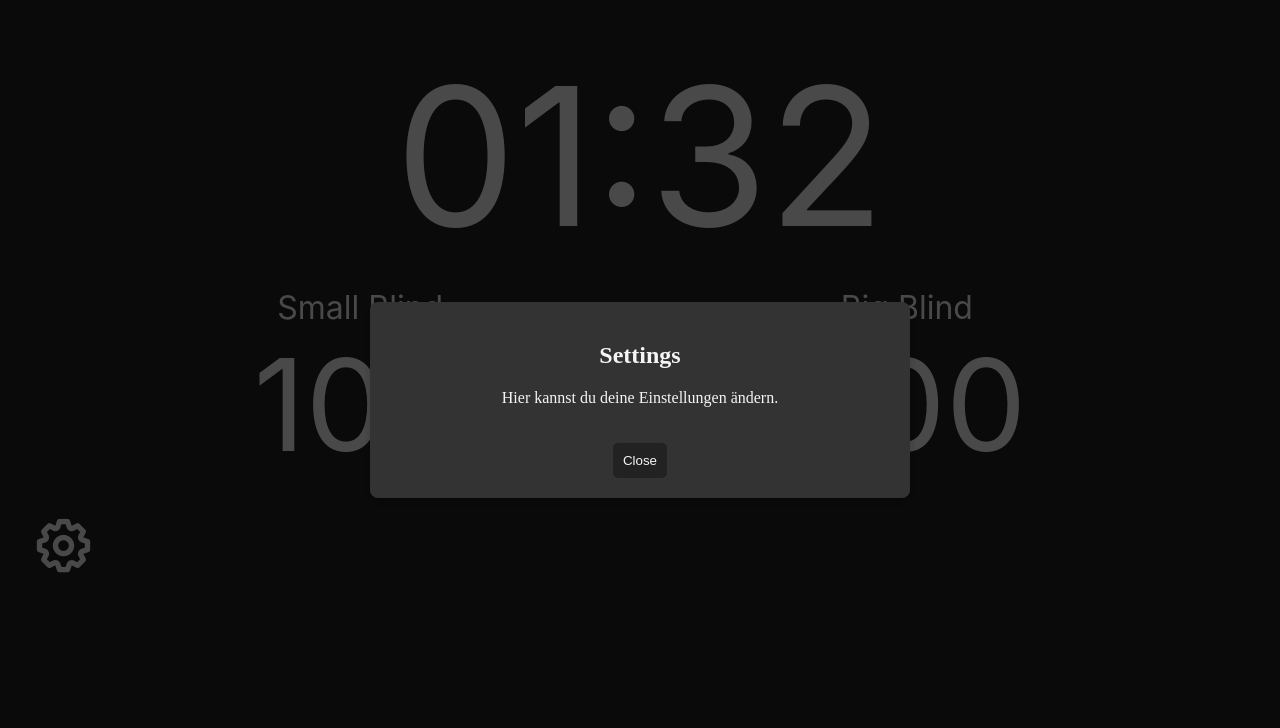
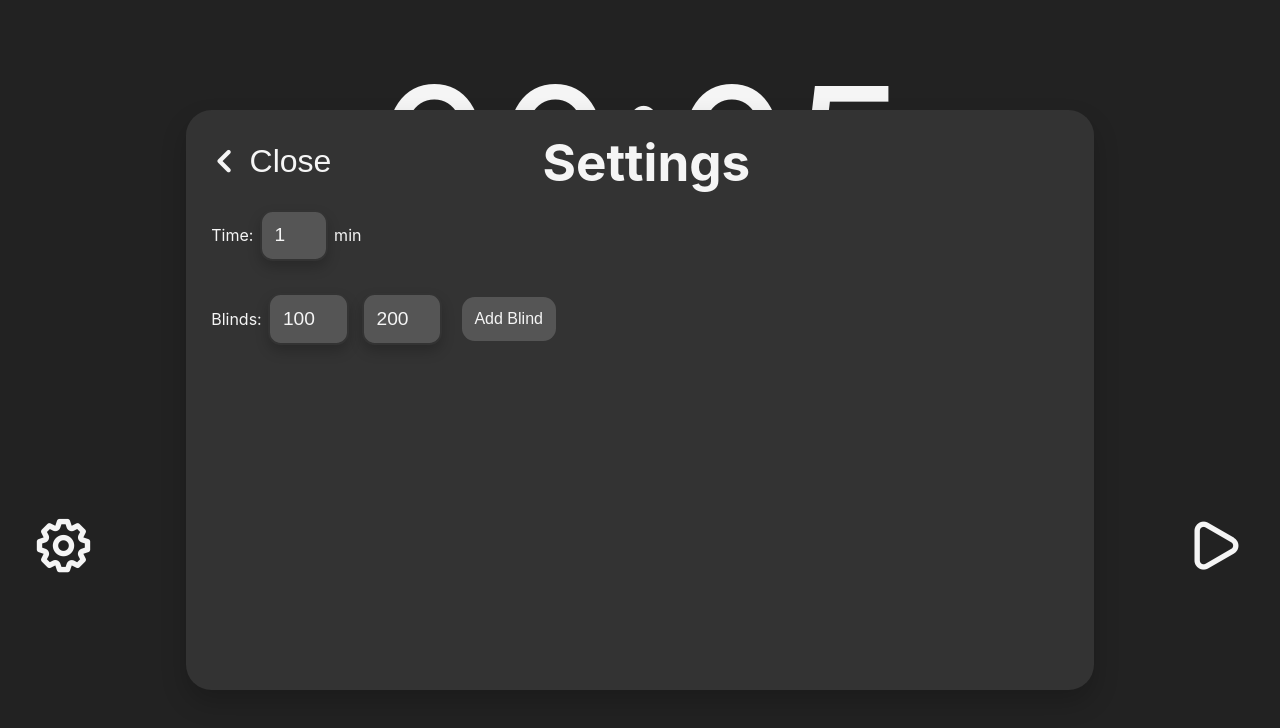
Before and after one commit to domifar/PokertimerClient, a React (Vite) app: page / in a window 1280 px wide. Both pictures are taken after a click on the button 63 px from the left and 545 px from the top of the page. Shown: the top 728 px of the page. Built offline with nearby package versions, Linux system fonts and the light colour scheme.

Commit message:
savecommit

```diff
--- a/dev-dist/sw.js
+++ b/dev-dist/sw.js
@@ -82,7 +82,7 @@ define(['./workbox-54d0af47'], (function (workbox) { 'use strict';
     "revision": "3ca0b8505b4bec776b69afdba2768812"
   }, {
     "url": "index.html",
-    "revision": "0.9flmg8grna8"
+    "revision": "0.mv40iesoei"
   }], {});
   workbox.cleanupOutdatedCaches();
   workbox.registerRoute(new workbox.NavigationRoute(workbox.createHandlerBoundToURL("index.html"), {
--- a/src/App.jsx
+++ b/src/App.jsx
@@ -5,12 +5,17 @@ import Blinds from './components/Blinds'
 import Settings from './components/Settings'
 
 function App() {
+  const [time, setTime] = useState(1)
+  const [isPaused, setIsPaused] = useState(true)
+  const [blind, setBlind] = useState(null)
+  const [blinds, setBlinds] = useState(null)
+
   return (
     <>
       <div id='main'>
-        <Timer time={100}/>
-        <Blinds />
-        <Settings />
+        <Timer time={time} stopTimer={isPaused} setBlind={setBlind} blinds={blinds}/>
+        <Blinds blind={blind}/>
+        <Settings time={time} setNewTime={setTime} setIsPaused={setIsPaused} setBlinds={setBlinds}/>
       </div>
     </>
   )
--- a/src/components/Blinds.jsx
+++ b/src/components/Blinds.jsx
@@ -1,15 +1,16 @@
+import { useState } from 'react'
 import './css/Blinds.css'
 
-const Blinds = () => {
+const Blinds = (params) => {
     return(
         <div id='blindContainer'>
             <div className="blind">
             <div className="blindDescriptor">Small Blind</div>
-                <div className="numberBlind">100</div>
+                <div className="numberBlind">{params.blind}</div>
             </div>
             <div className='blind'>
             <div className="blindDescriptor">Big Blind</div>
-                <div className="numberBlind">200</div>
+                <div className="numberBlind">{params.blind * 2}</div>
             </div>
         </div>
     )
--- a/src/components/Settings.jsx
+++ b/src/components/Settings.jsx
@@ -1,26 +1,68 @@
-import React, { useState } from 'react'
+import React, { useState, useEffect } from 'react'
 import './css/Settings.css'
 
-const Settings = () => {
+const Settings = (params) => {
     const [showSettings, setShowSettings] = useState(false)
+    const [play, setPlay] = useState(false)
+    const [blinds, setBlinds] = useState([100, 200])
+
+    useEffect(() => {
+            params.setBlinds(blinds)
+        }, [])
 
     const toggleSettings = () => {
         setShowSettings(!showSettings)
-        console.log("changed")
     }
 
-    return(
+    const togglePlay = () => {
+        setPlay(!play)
+        params.setIsPaused(play)
+    }
+
+    const NewTime = (time) => {
+        params.setNewTime(time)
+    }
+
+    const isValidSeconds = (input) => {
+        if (input >= 0) {
+            NewTime(input)
+        }
+    }
+
+    const handleBlindChange = (index, value) => {
+        const updatedBlinds = [...blinds]
+        updatedBlinds[index] = value
+        setBlinds(updatedBlinds)
+        params.setBlinds(updatedBlinds)
+    }
+
+    return (
         <div id="settingsContainer">
-            <button id='settingsButton' onClick={toggleSettings}>
-                <i className="uil uil-cog settingsIcon"></i>
-            </button>
-
+            <button className='settingsButton' onClick={toggleSettings}><i className="uil uil-cog settingsIcon"></i></button>
+            <button className='settingsButton' onClick={togglePlay}>{play ? <i className="uil uil-pause playIcon"></i> : <i className="uil uil-play playIcon"></i>}</button>
             {showSettings && (
                 <div id="settingsPage">
                     <div className="settingsContent">
-                        <h2>Settings</h2>
-                        <p>Hier kannst du deine Einstellungen ändern.</p>
-                        <button onClick={toggleSettings}>Close</button>
+                        <div id="topContainer">
+                            <button id='closeButton' onClick={toggleSettings}><i className="uil uil-angle-left backIcon"><div>Close</div></i></button>
+                            <h2>Settings</h2>
+                        </div>
+                        <div id="settingsText">
+                            <p id='timeInput'>Time: <input defaultValue={params.time} onChange={(event) => isValidSeconds(event.target.value)} type="tel" />min</p>
+                            <div id='blindInputs'>
+                                Blinds:{blinds.map((blind, index) => (
+                                <p key={index}>
+                                    <input
+                                        type="tel"
+                                        value={blind}
+                                        onChange={(e) => handleBlindChange(index, e.target.value)}
+                                        placeholder={`Blind`}
+                                    />
+                                </p>
+                            ))}
+                            <button id='blindsButton' onClick={() => setBlinds([...blinds, ""])}>Add Blind</button>
+                            </div>
+                        </div>
                     </div>
                 </div>
             )}
--- a/src/components/Timer.jsx
+++ b/src/components/Timer.jsx
@@ -2,14 +2,44 @@ import './css/Timer.css'
 import React, { useEffect, useState } from 'react'
 
 const Timer = (params) => {
-    const [time, setTime] = useState(() => {
-        return parseInt(params.time, 10)
-    })
+    const [time, setTime] = useState(null)
+    const [isPaused, setIsPaused] = useState(null)
+    const [blinds, setBlinds] = useState([1, 2])
+    const [blindIdex, setBlindIndex] = useState(0)
 
     useEffect(() => {
+        // setTime(parseInt(params.time * 60, 10))
+        setTime(5)
+    }, [params.time])
+
+    useEffect(() => {
+        params.stopTimer ? setIsPaused(true) : setIsPaused(false)
+    }, [params.stopTimer])
+
+    useEffect(() => {
+        setBlinds(params.blinds)
+    }, [params.blinds])
+
+    useEffect(() => {
+        params.setBlind(blinds[0])
+    }, [])
+
+    useEffect(() => {
+        if (isPaused) return
+
         const timerInterval = setInterval(() => {
             setTime((prevTime) => {
                 if (prevTime <= 1) {
+                    setBlindIndex((prevIndex) => {
+                        if (prevIndex >= blinds.length - 1) {
+                            return prevIndex
+                        } else {
+                            return prevIndex + 1
+                        }
+                    })
+                    params.setBlind(blinds[blindIdex])
+                    // setTime(parseInt(params.time * 60, 10))
+                    setTime(5)
                     clearInterval(timerInterval)
                     return 0
                 }
@@ -18,7 +48,7 @@ const Timer = (params) => {
         }, 1000)
 
         return () => clearInterval(timerInterval)
-    }, [time])
+    }, [time, isPaused])
 
     const playTimer = (seconds) => {
         const mins = Math.floor(seconds / 60).toString().padStart(2, '0')
@@ -26,7 +56,7 @@ const Timer = (params) => {
         return `${mins}:${secs}`
     }
 
-    return(
+    return (
         <div id="timerContainer">
             <div id="timer">{playTimer(time)}</div>
         </div>
--- a/src/components/css/Settings.css
+++ b/src/components/css/Settings.css
@@ -1,6 +1,8 @@
 #settingsContainer {
     display: flex;
-    margin: 2vw 0 0 2vw;
+    justify-content: space-between;
+    margin: 2vw 2vw 0 2vw;
+    font-family: ui-sans-serif, -apple-system, system-ui, Segoe UI, Helvetica, Apple Color Emoji, Arial, sans-serif, Segoe UI Emoji, Segoe UI Symbol;
 }
 
 .settingsIcon {
@@ -8,7 +10,7 @@
     font-size: 5vw;
 }
 
-#settingsButton {
+.settingsButton {
     color: transparent;
     background-color: transparent;
     border: none;
@@ -22,7 +24,6 @@
     left: 0;
     width: 100vw;
     height: 100vh;
-    background-color: rgba(0, 0, 0, 0.7);
     display: flex;
     justify-content: center;
     align-items: center;
@@ -32,20 +33,90 @@
 .settingsContent {
     background-color: #333;
     color: #F5F5F5;
-    padding: 20px;
-    border-radius: 8px;
-    text-align: center;
-    max-width: 500px;
-    width: 90%;
-    box-shadow: 0 4px 8px rgba(0, 0, 0, 0.2);
+    padding: 1.5vw 0 0 1vw;
+    border-radius: 2vw;
+    width: 70%;
+    height: 70%;
+    box-shadow: 0 1vw 2vw rgba(0, 0, 0, 0.2);
 }
 
-.settingsContent button {
-    background-color: #222;
+.backIcon {
+    display: flex;
+    align-items: center;
     color: #F5F5F5;
+    font-size: 4vw;
+}
+
+.backIcon div {
+    color: #F5F5F5;
+    font-size: 2.5vw;
+    font-style: normal;
+}
+
+#closeButton {
+    color: transparent;
+    background-color: transparent;
     border: none;
-    padding: 10px;
-    border-radius: 5px;
+    outline: none;
     cursor: pointer;
-    margin-top: 20px;
+    padding: 0;
 }
+
+#settingsText {
+    padding-left: 1vw;
+}
+
+#settingsContainer h2 {
+    margin: 0 0 0 16.5vw;
+    font-size: 4vw;
+}
+
+#topContainer {
+    display: flex;
+    align-items: center;
+    height: 5vw;
+}
+
+input {
+    background-color: #555;
+    color: #F5F5F5;
+    border: 0.2vw solid #333;
+    border-radius: 1vw;
+    box-shadow: 0 0.5vw 1vw rgba(0, 0, 0, 0.2);
+    margin: 0 0.5vw 0 0.5vw;
+    padding: 1vw;
+    font-size: 1.5vw;
+    outline: none;
+    width: 3vw;
+}
+
+.playIcon {
+    color: #F5F5F5;
+    font-size: 5vw;
+}
+#timeInput {
+    display: flex;
+    align-items: center;
+}
+
+#blindInputs {
+    display: flex;
+    align-items: center;
+    flex-wrap: wrap;
+    row-gap: 1vw;
+}
+
+#blindInputs input {
+    width: 4vw;
+}
+
+#blindsButton {
+    color: #F5F5F5;
+    background-color: #555;
+    border: none;
+    border-radius: 1vw;
+    padding: 1vw;
+    margin-left: 1vw;
+    font-size: 16px;
+    cursor: pointer;
+}
```
